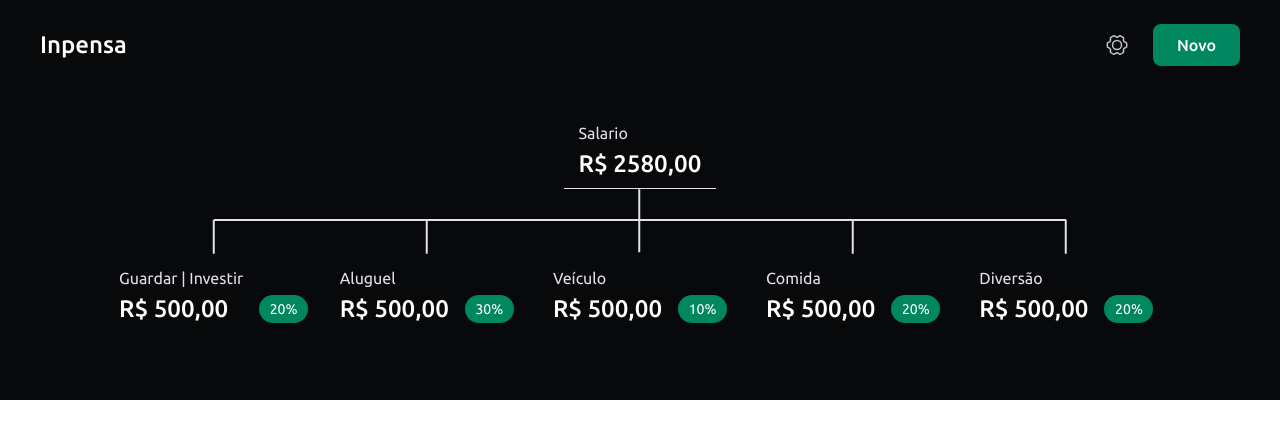
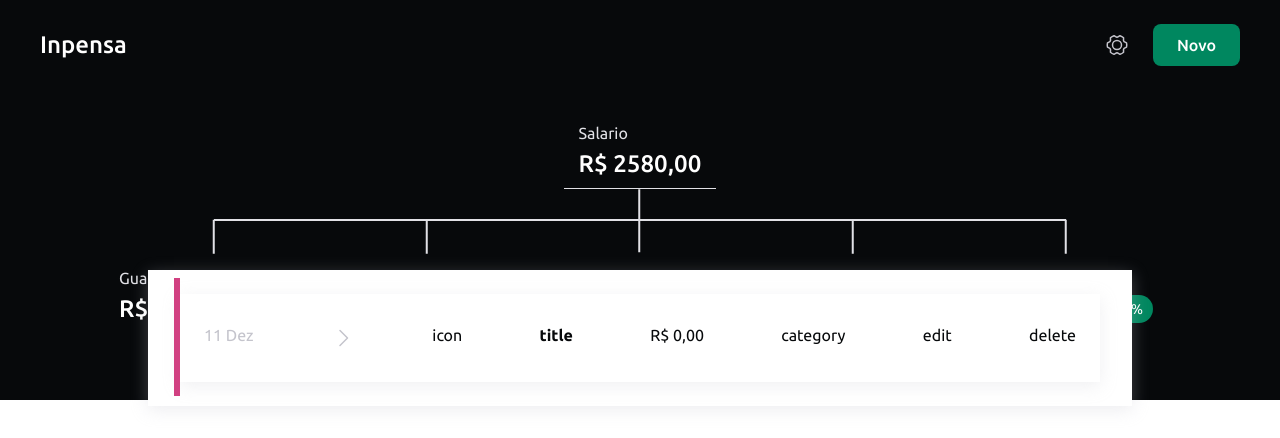
Before and after one commit to Wes-Marc/inpensa, a React (Vite) app: page / in a window 1280 px wide. Shown: the top 438 px of the page. Built offline with nearby package versions, Linux system fonts and the light colour scheme.

Commit message:
Work in progress, expense entry

```diff
--- a/src/App.tsx
+++ b/src/App.tsx
@@ -4,6 +4,7 @@ import { Category } from './components/Category/Category';
 
 import styles from './App.module.css';
 import './global.css';
+import { EntryDashboard } from './components/EntryDashboard/EntryDashboard';
 
 function App() {
 
@@ -36,7 +37,7 @@ function App() {
         </section>
       </section>
       <section className={styles.bottom_half}>
-
+        <EntryDashboard />
       </section>
 
     </>
--- /dev/null
+++ b/src/components/EntryDashboard/EntryDashboard.module.css
@@ -0,0 +1,10 @@
+.dashboard {
+    width: 984px;
+    margin: 0 auto;
+    padding: 1.5rem 2rem;
+    background: var(--white);
+    box-shadow: 0px 4px 16px rgba(196, 196, 204, 0.3);
+    position: relative;
+    top: -130px;
+    z-index: 2;
+}
--- /dev/null
+++ b/src/components/EntryDashboard/EntryDashboard.tsx
@@ -0,0 +1,10 @@
+import { Expense } from '../Expense/Expense';
+import styles from './EntryDashboard.module.css';
+
+export function EntryDashboard() {
+    return (
+        <section className={styles.dashboard}>
+            <Expense />
+        </section>
+    );
+}
--- /dev/null
+++ b/src/components/Expense/Expense.module.css
@@ -0,0 +1,26 @@
+.expense {
+    position: relative;
+    padding: 2rem 1.5rem;
+    box-shadow: 0px 4px 16px rgba(196, 196, 204, 0.25);
+}
+
+.expense__color {
+    width: 118px;
+    height: 6px;
+    background: var(--comida);
+    position: absolute;
+    top: 0;
+    left: 0;
+    transform: rotate(90deg) translate(40px, 62px);
+}
+
+.expense__container {
+    display: flex;
+    justify-content: space-between;
+}
+
+.expense__date {
+    text-transform: capitalize;
+    color: var(--gray-300);
+    line-height: 18px;
+}
--- /dev/null
+++ b/src/components/Expense/Expense.tsx
@@ -0,0 +1,28 @@
+import { CaretRight } from 'phosphor-react';
+import style from './Expense.module.css';
+
+export function Expense() {
+    return (
+        <section className={style.expense}>
+            <span className={style.expense__color}></span>
+            <div className={style.expense__container}>
+                <time
+                    className={style.expense__date}>
+                        {new Date().toLocaleDateString("pt-BR",{
+                            day: "2-digit",
+                            month:"short"}).replace(/(de\b)|\./g, '')
+                        }
+                </time>
+                <CaretRight size={24} color="#C4C4CC" />
+                <div className="expense__icon">
+                    icon
+                </div>
+                <strong className="expense__title">title</strong>
+                <p className="expense__value">R$ 0,00</p>
+                <span className="expense__category">category</span>
+                <span className="expense__edit-icon">edit</span>
+                <span className="expense__delete-icon">delete</span>
+            </div>
+        </section>
+    );
+}
```
